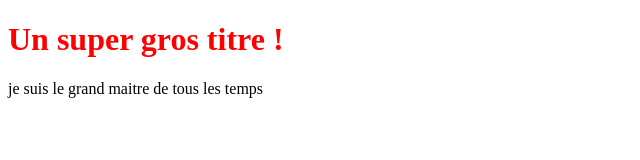
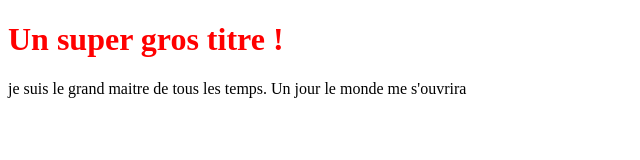
Before and after one commit to Ayao12/OpenclassroomsProject, a plain HTML site: page index.html in a window 1280 px wide. Shown: the whole page, without its empty margins (0-640 px from the left). Drawn offline with Linux system fonts and the light colour scheme.

Commit message:
Un nouveau commit

```diff
--- a/index.html
+++ b/index.html
@@ -7,6 +7,6 @@
 <body>
     <h1>Un super gros titre !</h1>
 
-	je suis le grand maitre de tous les temps
+	je suis le grand maitre de tous les temps. Un jour le monde me s'ouvrira
 </body>
 </html>
```
